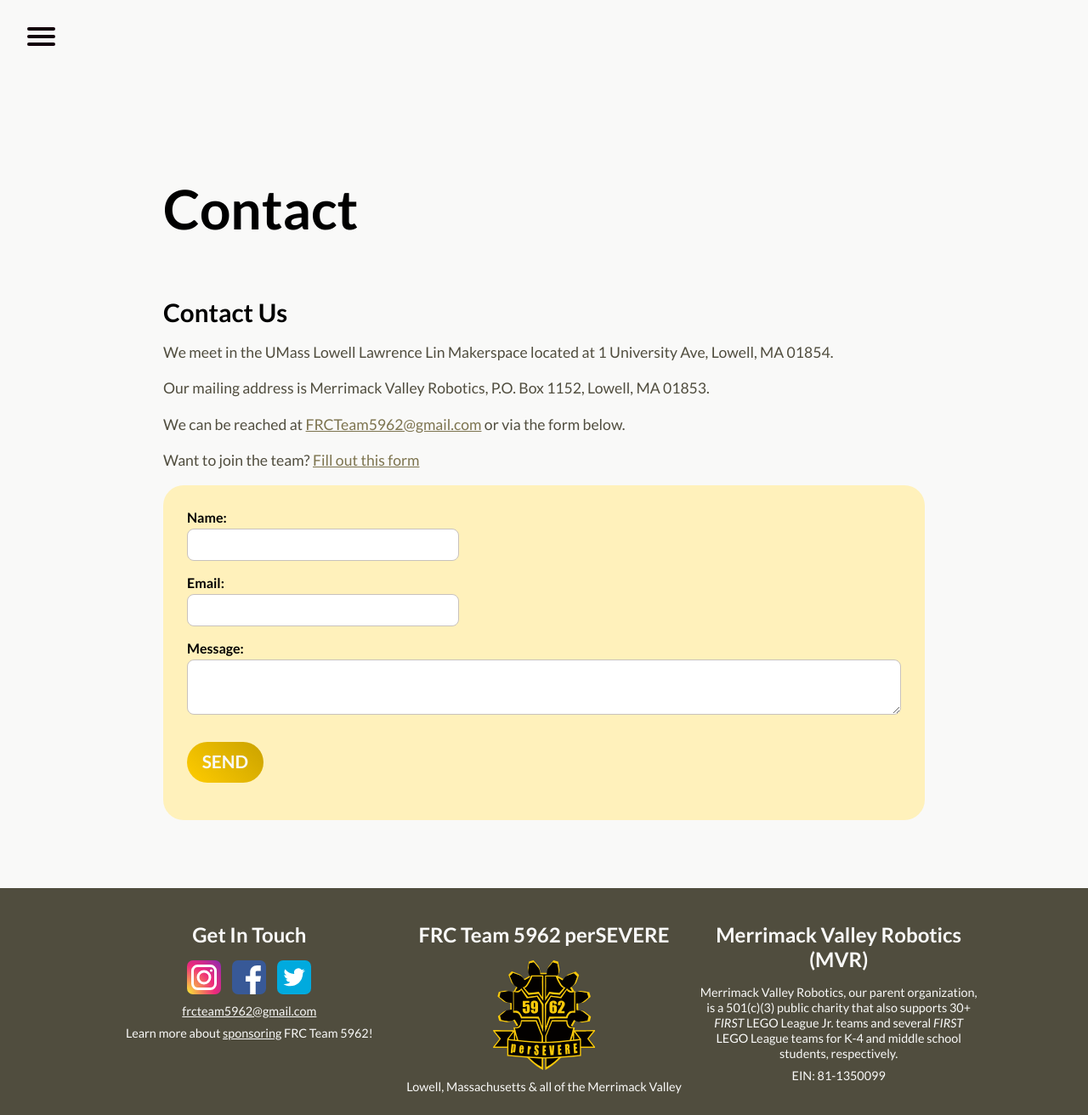
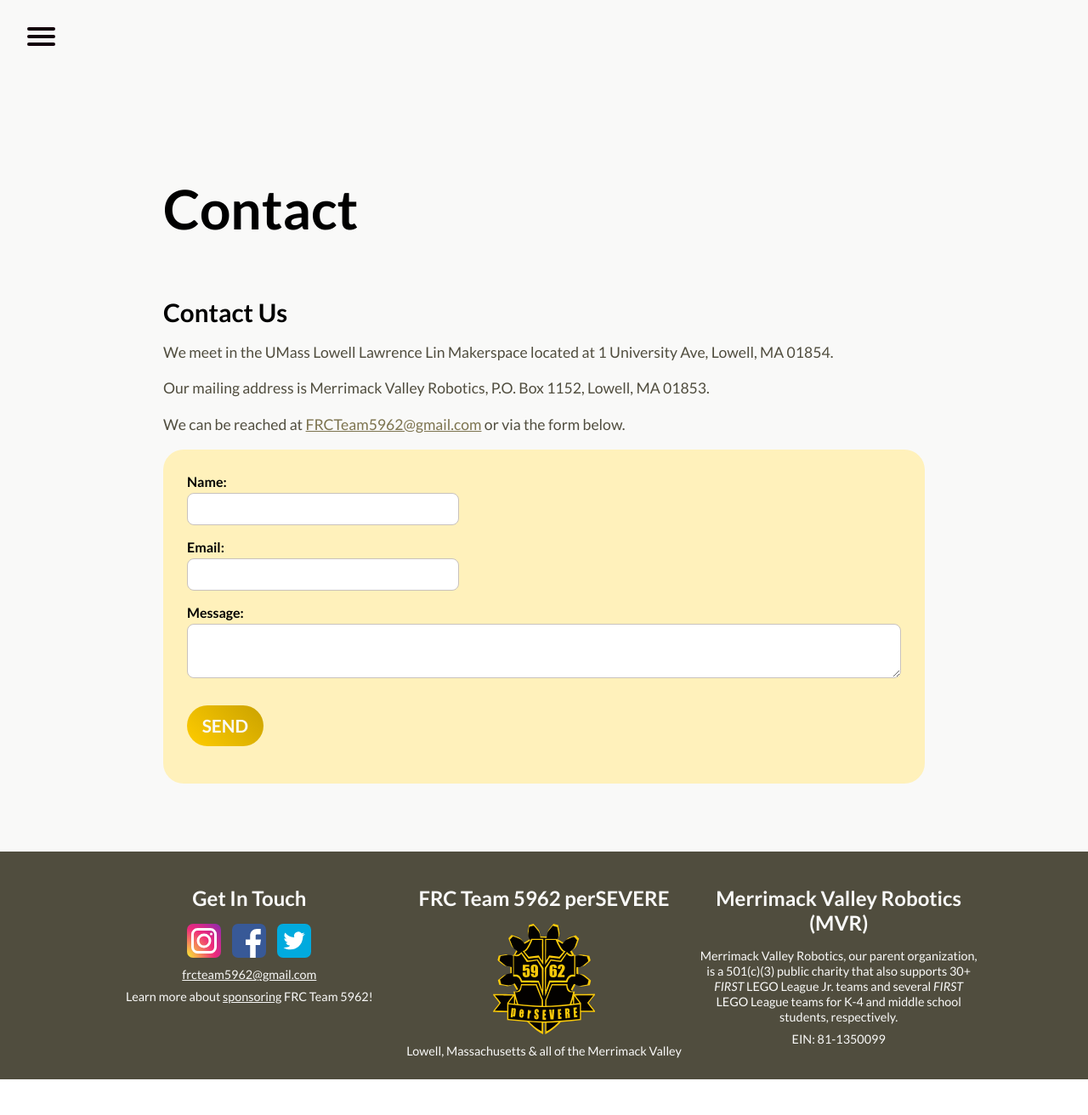
Before and after one commit to perSEVERE-5962/frc5962, a Jekyll site: the page built from contact.md, in a window 1280 px wide. Shown: the whole page at 85% size. Built offline with Jekyll 4.4.1, drawn with Linux system fonts in a browser that asks for light colours; after the commit the page ends 1270 px from its top, so only the background shows below that.

Commit message:
Updated Contact

```diff
--- a/contact.md
+++ b/contact.md
@@ -12,8 +12,6 @@
 
 We can be reached at [FRCTeam5962@gmail.com](mailto:FRCTeam5962@gmail.com) or via the form below.
 
-Want to join the team? [Fill out this form](https://forms.gle/cMavjxQhrTeSCA2N6)
-
 <form action="https://formspree.io/frc_team_5962_captains@googlegroups.com" method="POST">
     <label for="name">Name: </label>
     <input type="text" name="name" id="name">
```
